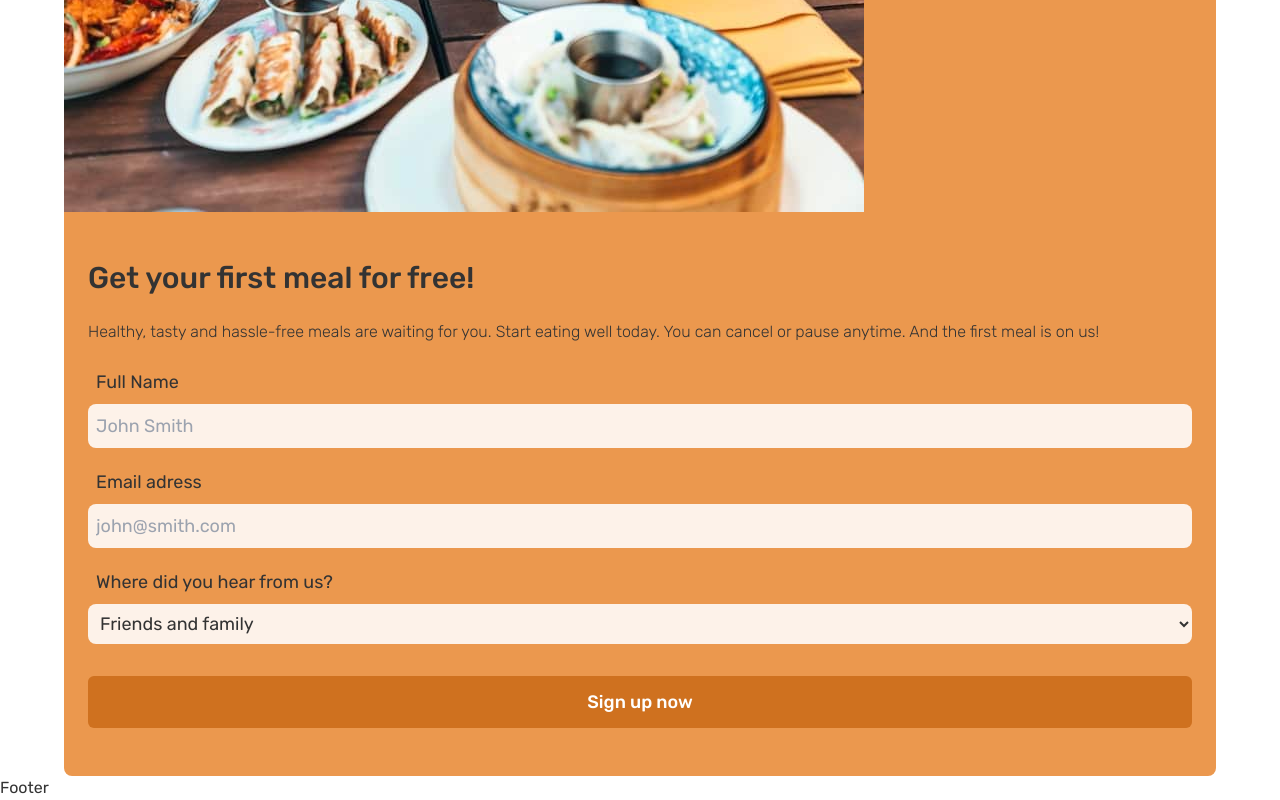
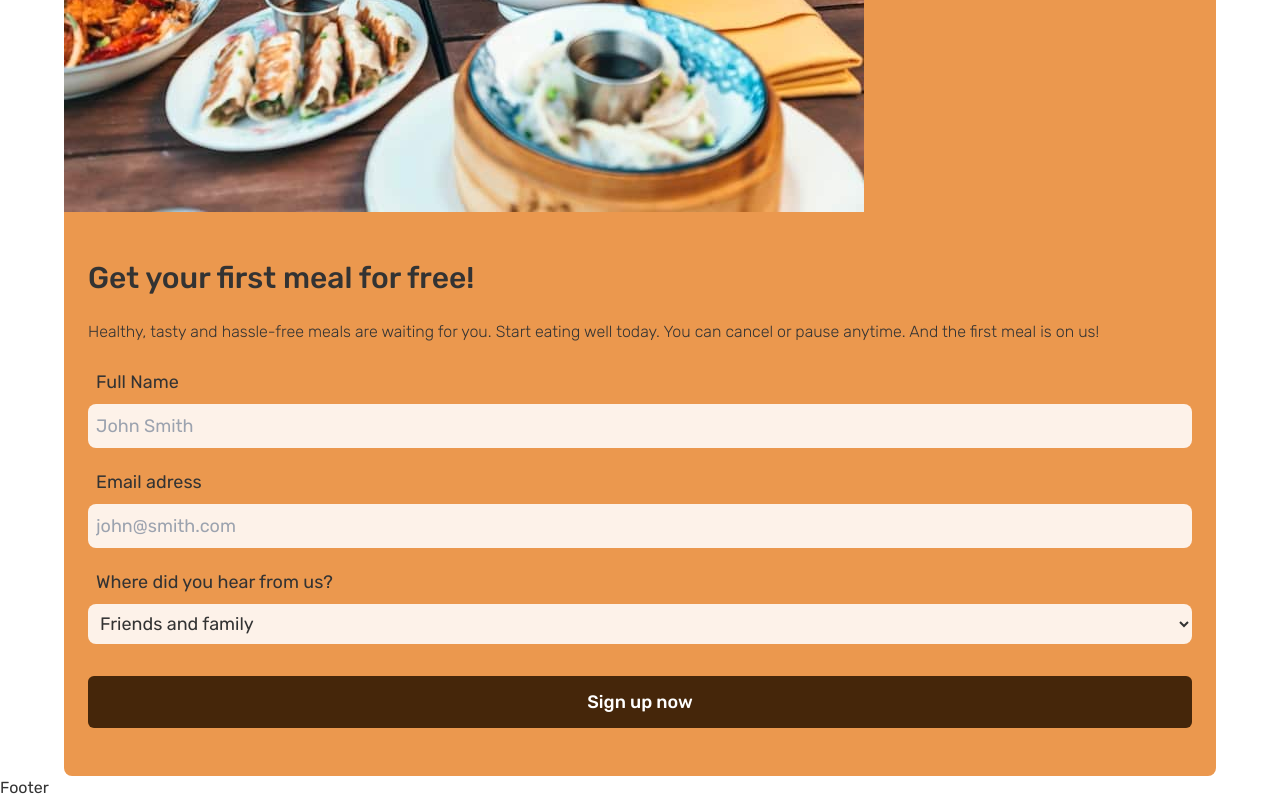
Before and after one commit to bojan09/omnifood, a React (Vite) app: page / in a window 1280 px wide. Shown: the part 7195-7995 px from the top of the page. Built offline with nearby package versions, Linux system fonts and the light colour scheme.

Commit message:
styles ajustments in Contact page

```diff
--- a/src/pages/Contact.jsx
+++ b/src/pages/Contact.jsx
@@ -49,7 +49,7 @@ const Contact = () => {
           </select>
 
           <button
-            className=" bg-shadeColor py-3 rounded-md my-6 hover:bg-primaryColor text-white font-medium transition-all duration-500 ease-in-out"
+            className=" bg-darkColor py-3 rounded-md my-6 hover:bg-primaryColor text-white font-medium transition-all duration-500 ease-in-out"
             type="submit"
           >
             Sign up now
```
